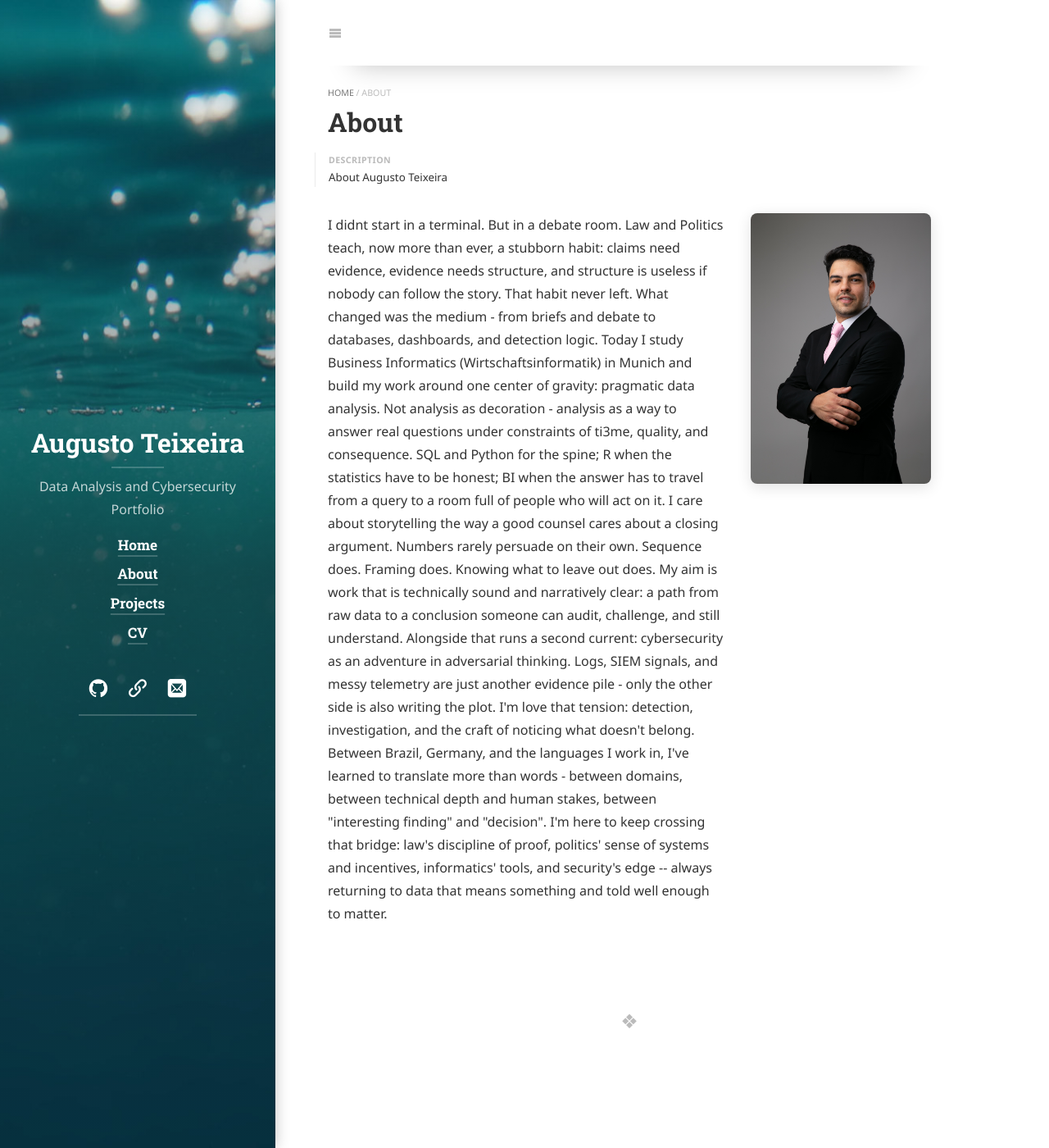
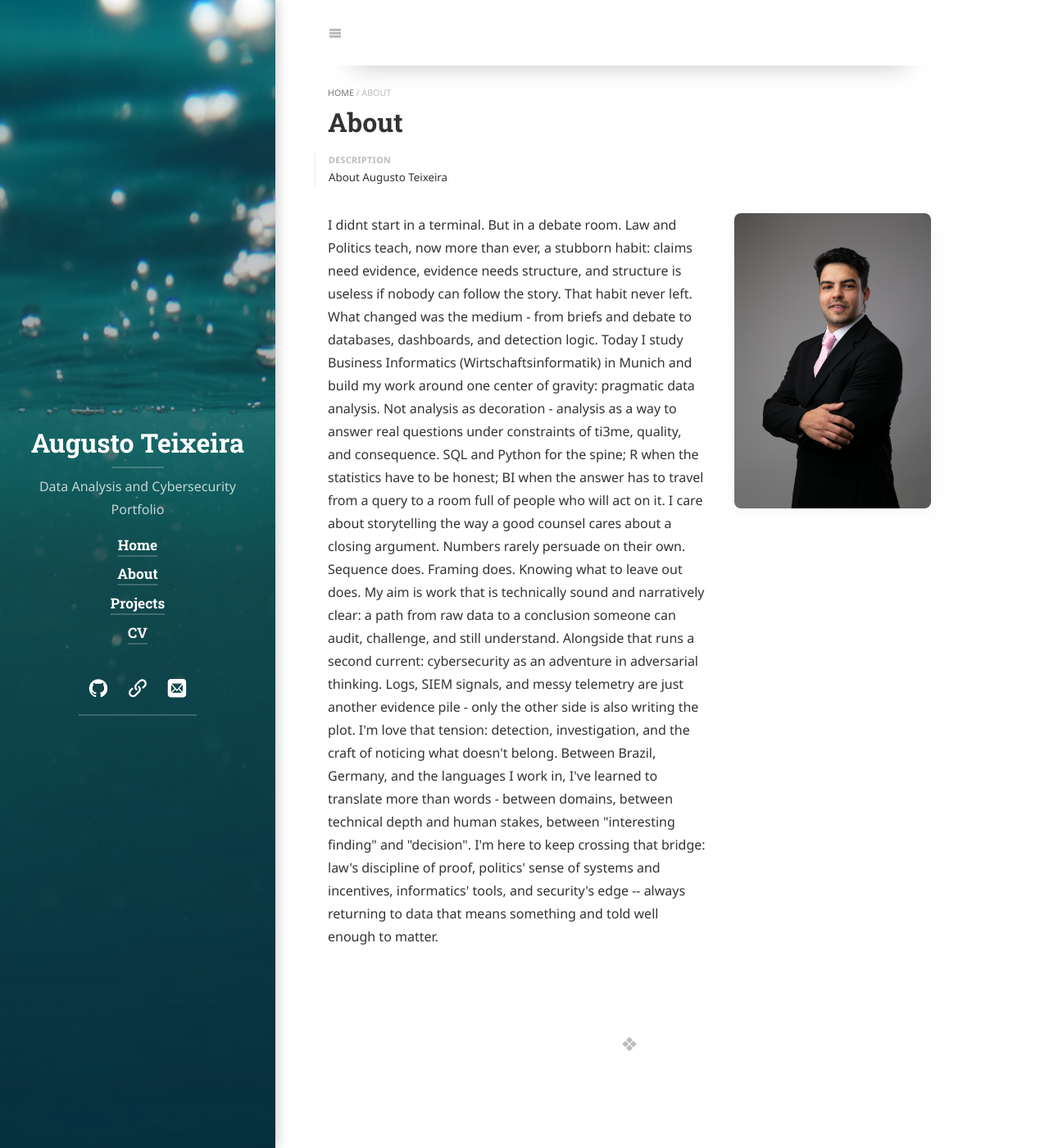
Before and after one commit to a-teixeira/a-teixeira.github.io, a Jekyll site: the page built from about.md, in a window 1280 px wide and 1400 px high. Shown: the whole window at 82% size. Built offline with Jekyll 4.4.1, drawn with Linux system fonts in a browser that asks for light colours; cached includes are drawn as plain includes; nearby versions of some CDN libraries; some web fonts are replaced; library files that are not in the unit come from our copies.

Commit message:
photo image test in about

```diff
--- a/_sass/my-style.scss
+++ b/_sass/my-style.scss
@@ -19,12 +19,12 @@
 
 .about-split__img {
   display: block;
-  width: 220px;      /* ← main size control (try 180–280) */
+  width: 240px;      /* ← main size control (try 180–280) */
   max-width: 100%;
   height: auto;
   border-radius: 8px; /* use 50% for a circle */
   object-fit: cover;
-  box-shadow: 0 4px 18px rgba(0, 0, 0, 0.12);
+  box-shadow: 0 4px 18px rgba(206, 178, 178, 0.12);
 }
 
 /* Stack on small screens: image on top or under text */
```
